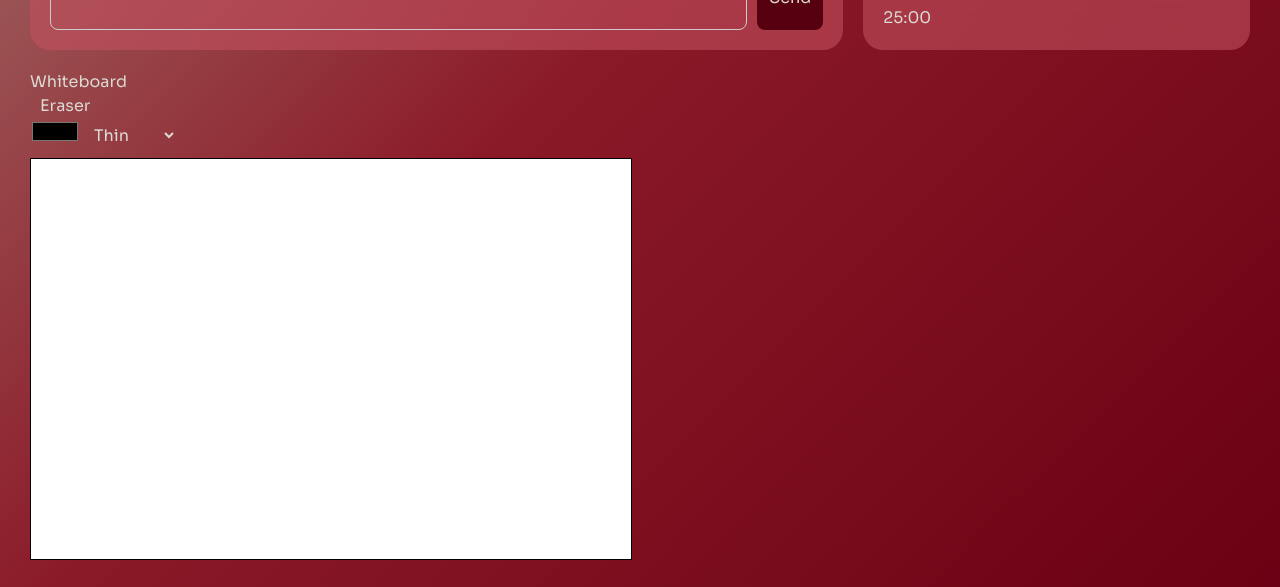
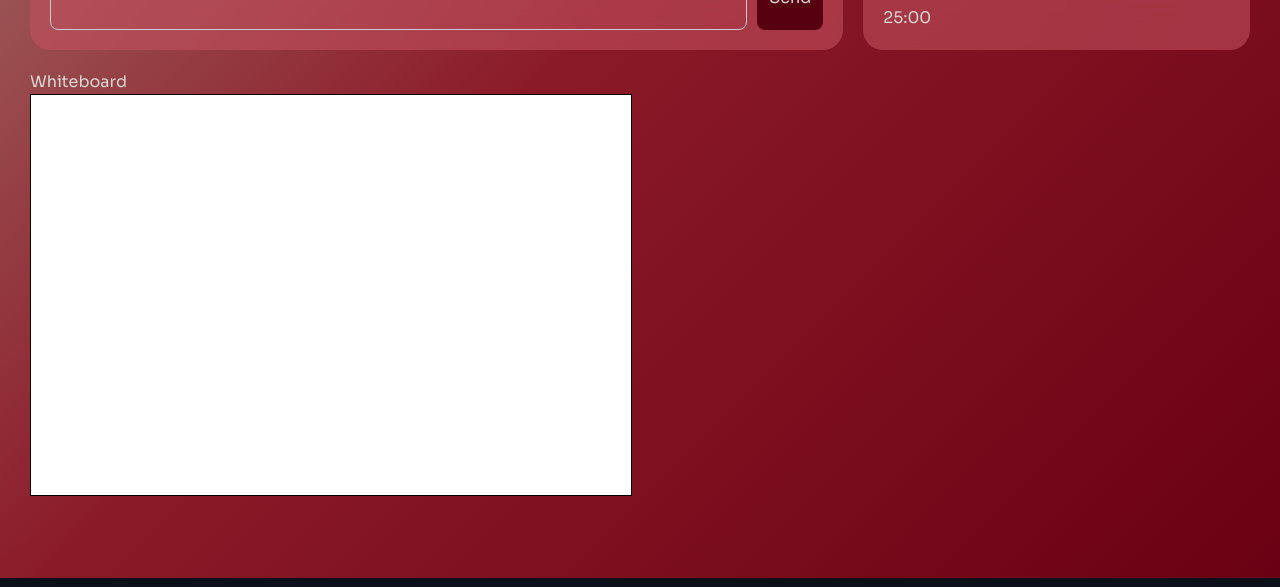
Before and after one commit to rihan-syed-2008/SIMATS-Hack, a React (Vite) app in the folder client/: page /room/1 in a window 1280 px wide. Shown: the part 222-809 px from the top of the page. Built offline with nearby package versions, Linux system fonts and the light colour scheme; no server answers; sample sign-in values are in the browser's storage; a web font is replaced by a local one.

Commit message:
Whiteboard shape correction added

```diff
--- a/client/src/components/Whiteboard.jsx
+++ b/client/src/components/Whiteboard.jsx
@@ -5,6 +5,11 @@ const Whiteboard = ({ socket, roomCode, isHost, allowedUsers, userId }) => {
   const [isDrawing, setIsDrawing] = useState(false);
   const [prevPos, setPrevPos] = useState({ x: 0, y: 0 });
   const [isErasing, setIsErasing] = useState(false);
+  const [smartMode, setSmartMode] = useState(false);
+  const permanentStrokes = useRef([]);
+  const previewRef = useRef(null);
+  //const [isProcessingAI, setIsProcessingAI] = useState(false);
+  const strokePoints = useRef([]);
   const canDraw = isHost || allowedUsers.includes(userId);
 
   const drawLine = (x1, y1, x2, y2, strokeColor, strokeWidth) => {
@@ -31,6 +36,11 @@ const Whiteboard = ({ socket, roomCode, isHost, allowedUsers, userId }) => {
     ctx.strokeStyle = "black";
 
     socket.on("board_history", (strokes) => {
+      permanentStrokes.current = strokes;
+      const ctx = canvasRef.current.getContext("2d");
+
+      ctx.clearRect(0, 0, canvasRef.current.width, canvasRef.current.height);
+
       strokes.forEach((stroke) => {
         drawLine(
           stroke.prevX,
@@ -59,7 +69,86 @@ const Whiteboard = ({ socket, roomCode, isHost, allowedUsers, userId }) => {
     };
   }, [socket]);
 
+  const redrawPerfectShape = (type, points) => {
+    const ctx = canvasRef.current.getContext("2d");
+
+    const xs = points.map((p) => p.x);
+    const ys = points.map((p) => p.y);
+
+    const minX = Math.min(...xs);
+    const maxX = Math.max(...xs);
+    const minY = Math.min(...ys);
+    const maxY = Math.max(...ys);
+
+    const width = maxX - minX;
+    const height = maxY - minY;
+
+    ctx.strokeStyle = color;
+    ctx.lineWidth = lineWidth;
+
+    if (type === "circle") {
+      ctx.beginPath();
+      ctx.arc(
+        minX + width / 2,
+        minY + height / 2,
+        Math.max(width, height) / 2,
+        0,
+        Math.PI * 2,
+      );
+      ctx.stroke();
+    }
+
+    if (type === "rectangle") {
+      ctx.strokeRect(minX, minY, width, height);
+    }
+
+    if (type === "line") {
+      ctx.beginPath();
+      ctx.moveTo(points[0].x, points[0].y);
+      ctx.lineTo(points[points.length - 1].x, points[points.length - 1].y);
+      ctx.stroke();
+    }
+  };
+
+  /*const correctShapeWithAI = async (points) => {
+    try {
+      console.log("AI called");
+      const response = await fetch(
+        `${import.meta.env.VITE_GEMINI_URL}?key=${import.meta.env.VITE_GEMINI_KEY}`,
+        {
+          method: "POST",
+          headers: {
+            "Content-Type": "application/json",
+          },
+          body: JSON.stringify({
+            contents: [
+              {
+                parts: [
+                  {
+                    text: `The following are x,y coordinates of a hand drawn shape:
+                  ${JSON.stringify(points)}
+
+                  Identify if it is a circle, rectangle, straight line or arrow.
+                  Return ONLY one word: circle, rectangle, line, arrow or unknown.`,
+                  },
+                ],
+              },
+            ],
+          }),
+        },
+      );
+
+      const data = await response.json();
+      const result = data.candidates?.[0]?.content?.parts?.[0]?.text?.trim();
+
+      redrawPerfectShape(result, points);
+    } catch (err) {
+      console.error("AI error:", err);
+    }
+  };*/
+
   const handleMouseDown = (e) => {
+    strokePoints.current = [];
     if (!canDraw) return;
 
     setIsDrawing(true);
@@ -81,6 +170,22 @@ const Whiteboard = ({ socket, roomCode, isHost, allowedUsers, userId }) => {
     const currentColor = isErasing ? "#ffffff" : color;
     const currentWidth = isErasing ? 20 : lineWidth;
 
+    strokePoints.current.push({ x, y });
+
+    if (smartMode) {
+      const previewCtx = previewRef.current.getContext("2d");
+
+      previewCtx.clearRect(0, 0, 600, 400);
+
+      previewCtx.strokeStyle = currentColor;
+      previewCtx.lineWidth = currentWidth;
+      previewCtx.lineCap = "round";
+
+      previewCtx.beginPath();
+      previewCtx.moveTo(prevPos.x, prevPos.y);
+      previewCtx.lineTo(x, y);
+      previewCtx.stroke();
+    } else {
       drawLine(prevPos.x, prevPos.y, x, y, currentColor, currentWidth);
 
       socket.emit("draw", {
@@ -92,12 +197,39 @@ const Whiteboard = ({ socket, roomCode, isHost, allowedUsers, userId }) => {
         color: currentColor,
         lineWidth: currentWidth,
       });
+    }
 
     setPrevPos({ x, y });
   };
 
-  const handleMouseUp = () => {
+  const handleMouseUp = async () => {
+    /*setIsDrawing(false);
+
+    if (!smartMode || isProcessingAI) {
+      strokePoints.current = [];
+      return;
+    }
+
+    setIsProcessingAI(true);
+    await correctShapeWithAI(strokePoints.current);
+    setIsProcessingAI(false);
+
+    strokePoints.current = [];*/
     setIsDrawing(false);
+
+    if (!smartMode || strokePoints.current.length < 10) {
+      strokePoints.current = [];
+      return;
+    }
+
+    const previewCtx = previewRef.current.getContext("2d");
+    previewCtx.clearRect(0, 0, 600, 400);
+
+    const fakeResult = "rectangle"; // change to test
+
+    // 3️⃣ Draw clean corrected shape
+    redrawPerfectShape(fakeResult, strokePoints.current);
+    strokePoints.current = [];
   };
 
   return (
@@ -111,12 +243,7 @@ const Whiteboard = ({ socket, roomCode, isHost, allowedUsers, userId }) => {
           Clear Board
         </button>
       )}
-      <button
-        onClick={() => setIsErasing(!isErasing)}
-        style={{ marginLeft: "10px" }}
-      >
-        {isErasing ? "Stop Eraser" : "Eraser"}
-      </button>
+      {canDraw && (
         <div style={{ marginBottom: "10px" }}>
           <input
             type="color"
@@ -133,19 +260,55 @@ const Whiteboard = ({ socket, roomCode, isHost, allowedUsers, userId }) => {
             <option value={5}>Medium</option>
             <option value={10}>Thick</option>
           </select>
+
+          <button
+            onClick={() => setIsErasing(!isErasing)}
+            style={{ marginLeft: "10px" }}
+          >
+            {isErasing ? "Stop Eraser" : "Eraser"}
+          </button>
+
+          <button
+            onClick={() => setSmartMode(!smartMode)}
+            style={{ marginLeft: "10px" }}
+          >
+            Smart Mode: {smartMode ? "ON" : "OFF"}
+          </button>
         </div>
+      )}
 
+      <div style={{ position: "relative", width: 600, height: 400 }}>
         <canvas
           ref={canvasRef}
           width={600}
           height={400}
-        style={{ border: "1px solid black", background: "white" }}
+          style={{
+            position: "absolute",
+            left: 0,
+            top: 0,
+            border: "1px solid black",
+            background: "white",
+            zIndex: 1,
+          }}
+        />
+
+        <canvas
+          ref={previewRef}
+          width={600}
+          height={400}
+          style={{
+            position: "absolute",
+            left: 0,
+            top: 0,
+            zIndex: 2,
+          }}
           onMouseDown={handleMouseDown}
           onMouseMove={handleMouseMove}
           onMouseUp={handleMouseUp}
           onMouseLeave={handleMouseUp}
         />
       </div>
+    </div>
   );
 };
 
```
Also changed, not shown: 1 other file (tests, documents, lock files or other folders). Lines whose indentation alone changed are shown as unchanged.
